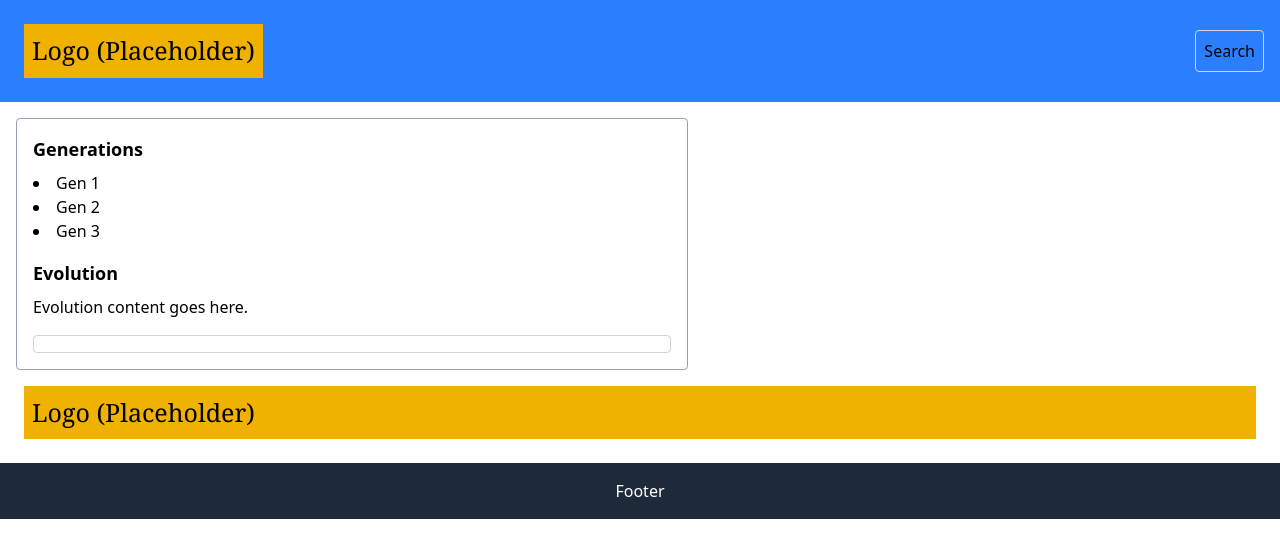
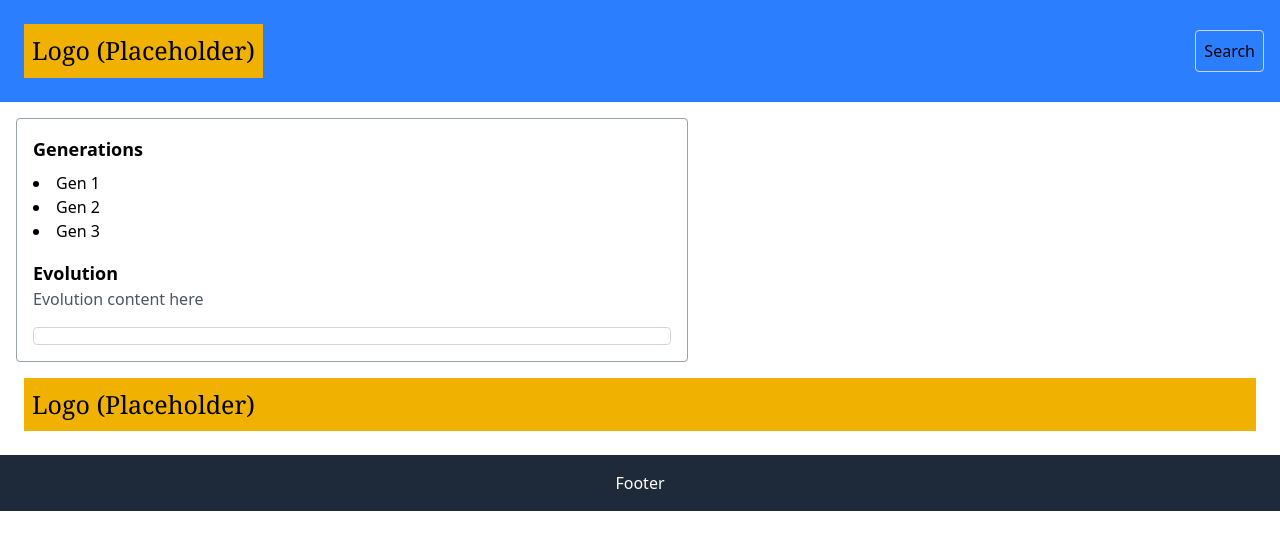
Before and after one commit to julianiiriani/Exc08-JK, a React (Vite) app: page / in a window 1280 px wide. Shown: the top 558 px of the page. Built offline with nearby package versions, Linux system fonts and the light colour scheme.

Commit message:
Kezia Create Evolution

```diff
--- a/src/components/Evolution.jsx
+++ b/src/components/Evolution.jsx
@@ -1,10 +1,8 @@
-import React from 'react';
-
 const Evolution = () => {
   return (
-    <div className="evolution mb-4">
-      <h2 className="text-lg font-bold mb-2">Evolution</h2>
-      <p>Evolution content goes here.</p>
+    <div className="mb-4">
+      <h3 className="text-lg font-bold">Evolution</h3>
+      <p className="text-gray-600">Evolution content here</p>
     </div>
   );
 };
```
